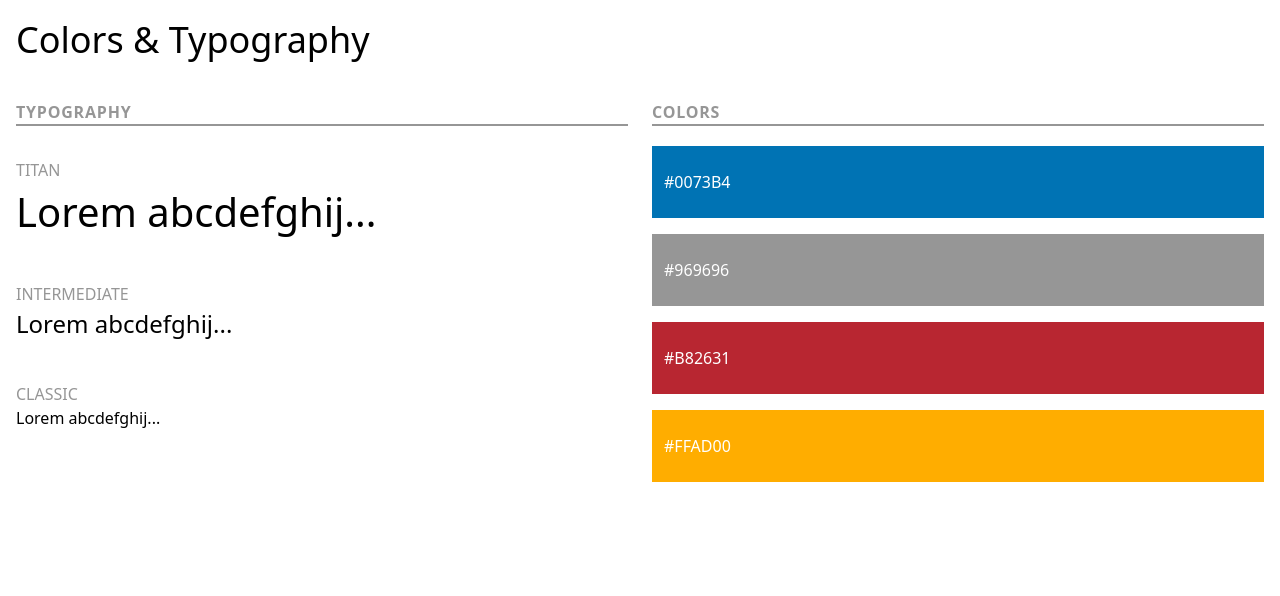
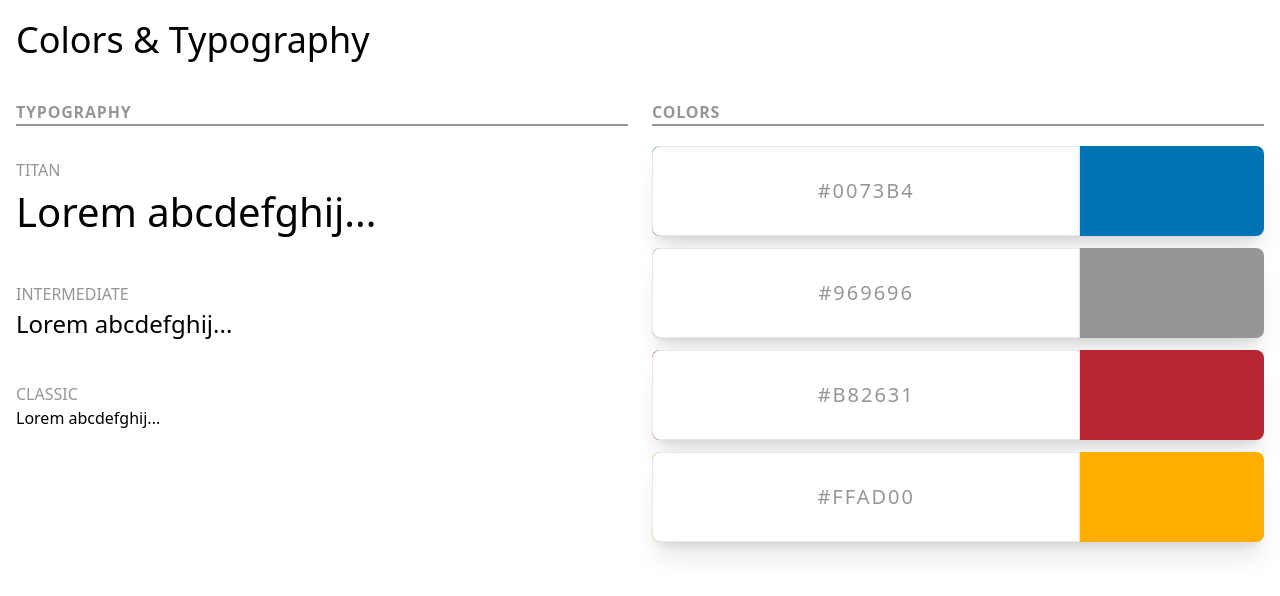
Before and after one commit to Michele-S2001/nuxt-test-project, a Nuxt app: page /style-demo in a window 1280 px wide. Shown: the top 596 px of the page. Built offline with nearby package versions, Linux system fonts and the light colour scheme.

Commit message:
Style - restyling Colors pallete

```diff
--- a/components/ColorBox.vue
+++ b/components/ColorBox.vue
@@ -8,7 +8,9 @@ const props = defineProps({
 </script>
 
 <template>
-  <p :class="['py-6 px-3 text-white text-classic', props.colorClass]">
-    <slot>Insert text</slot>
-  </p>
+  <div :class="['rounded-lg shadow-xl',colorClass]">
+    <p class="py-6 px-3 bg-white w-[70%] text-mistGray text-xl text-center uppercase tracking-widest inline-block border border-mistyGray rounded-l-lg leading-10">
+      <slot>Insert text</slot>
+    </p>
+  </div>
 </template>
--- a/pages/style-demo/index.vue
+++ b/pages/style-demo/index.vue
@@ -76,7 +76,7 @@ const fontsizesList:fontsizeDataType[] = [
             <header class="mb-5">
               <Subheading>Colors</Subheading>
             </header>
-            <div class="flex flex-col gap-4">
+            <div class="flex flex-col gap-3">
               <ColorBox
                 v-for="(color, i) in colorsPalette"
                 :key="i"
```
